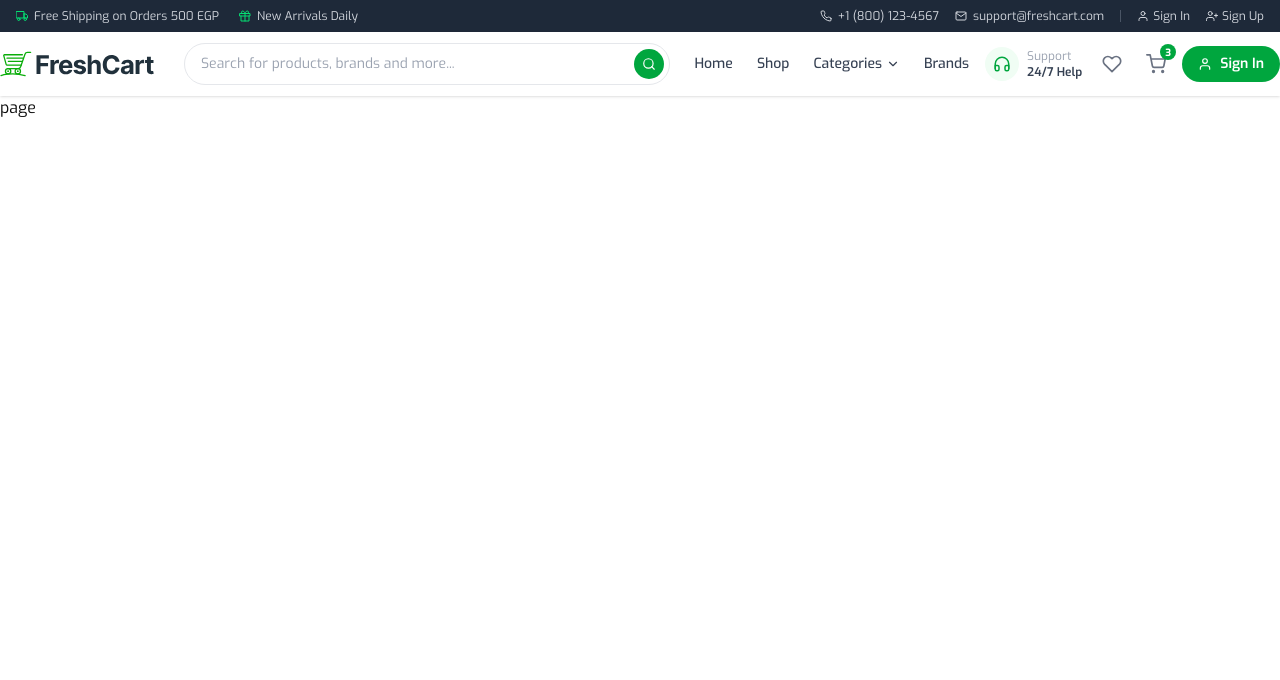
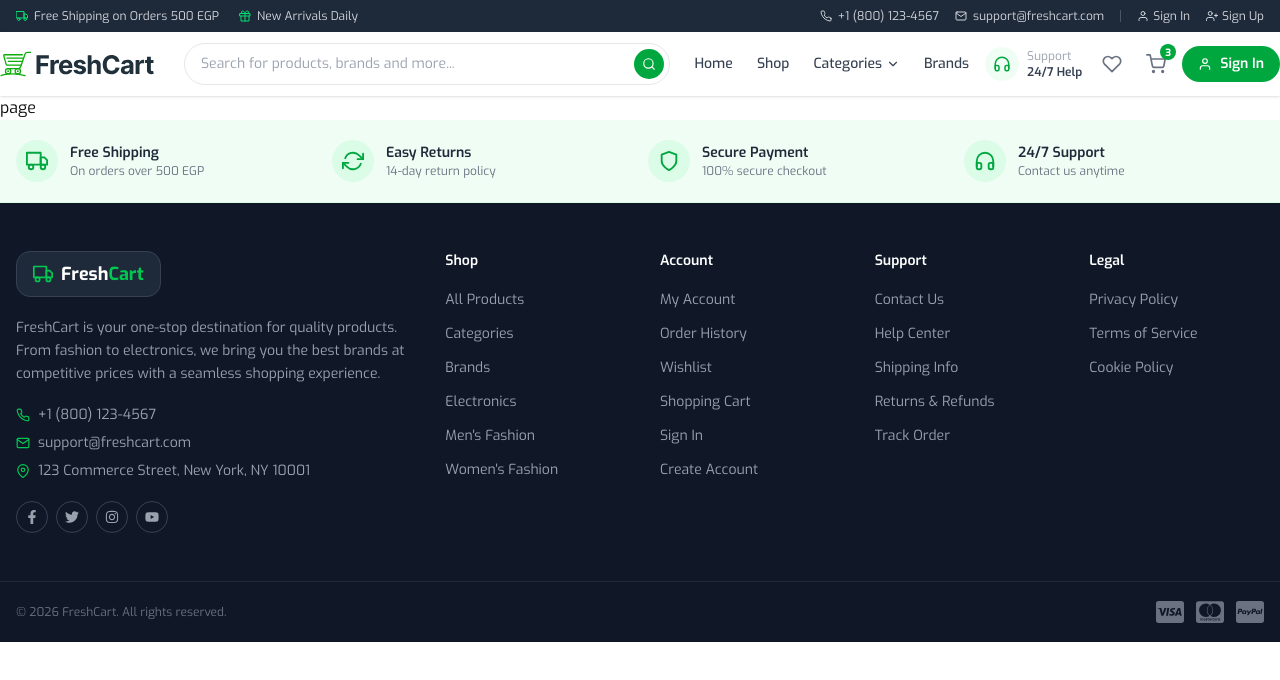
Before and after one commit to YousefSamy2003/Freshcart-E-Commerce-, a Next.js app: page /login in a window 1280 px wide. Shown: the top 680 px of the page. Built offline with nearby package versions, Linux system fonts and the light colour scheme.

Commit message:
complete footer implementation

```diff
--- /dev/null
+++ b/src/app/_components/Footer/Footer.tsx
@@ -0,0 +1,205 @@
+import Link from "next/link";
+import {
+  FiTruck,
+  FiRefreshCw,
+  FiShield,
+  FiHeadphones,
+  FiPhone,
+  FiMail,
+  FiMapPin,
+} from "react-icons/fi";
+import {
+  FaFacebookF,
+  FaTwitter,
+  FaInstagram,
+  FaYoutube,
+  FaCcVisa,
+  FaCcMastercard,
+  FaCcPaypal,
+} from "react-icons/fa";
+
+const badges = [
+  {
+    icon: <FiTruck size={22} />,
+    title: "Free Shipping",
+    sub: "On orders over 500 EGP",
+  },
+  {
+    icon: <FiRefreshCw size={22} />,
+    title: "Easy Returns",
+    sub: "14-day return policy",
+  },
+  {
+    icon: <FiShield size={22} />,
+    title: "Secure Payment",
+    sub: "100% secure checkout",
+  },
+  {
+    icon: <FiHeadphones size={22} />,
+    title: "24/7 Support",
+    sub: "Contact us anytime",
+  },
+];
+
+const links = {
+  Shop: [
+    { label: "All Products", href: "/shop" },
+    { label: "Categories", href: "/categories" },
+    { label: "Brands", href: "/brands" },
+    { label: "Electronics", href: "/categories/electronics" },
+    { label: "Men's Fashion", href: "/categories/mens-fashion" },
+    { label: "Women's Fashion", href: "/categories/womens-fashion" },
+  ],
+  Account: [
+    { label: "My Account", href: "/account" },
+    { label: "Order History", href: "/account/orders" },
+    { label: "Wishlist", href: "/wishlist" },
+    { label: "Shopping Cart", href: "/cart" },
+    { label: "Sign In", href: "/login" },
+    { label: "Create Account", href: "/register" },
+  ],
+  Support: [
+    { label: "Contact Us", href: "/contact" },
+    { label: "Help Center", href: "/help" },
+    { label: "Shipping Info", href: "/shipping" },
+    { label: "Returns & Refunds", href: "/returns" },
+    { label: "Track Order", href: "/track" },
+  ],
+  Legal: [
+    { label: "Privacy Policy", href: "/privacy" },
+    { label: "Terms of Service", href: "/terms" },
+    { label: "Cookie Policy", href: "/cookies" },
+  ],
+};
+
+const socials = [
+  { icon: <FaFacebookF size={14} />, href: "https://facebook.com" },
+  { icon: <FaTwitter size={14} />, href: "https://twitter.com" },
+  { icon: <FaInstagram size={14} />, href: "https://instagram.com" },
+  { icon: <FaYoutube size={14} />, href: "https://youtube.com" },
+];
+
+export default function Footer() {
+  return (
+    <footer>
+      {/* ── Trust Badges ── */}
+      <div className=" bg-green-50 border-b border-green-100  ">
+        <div className="container mx-auto px-4 py-5">
+          <div className="grid grid-cols-2 md:grid-cols-4 gap-4">
+            {badges.map((b) => (
+              <div key={b.title} className="flex items-center gap-3">
+                <div className="bg-green-100 text-green-600 p-2.5 rounded-full shrink-0">
+                  {b.icon}
+                </div>
+                <div>
+                  <p className="text-sm font-semibold text-gray-800">
+                    {b.title}
+                  </p>
+                  <p className="text-xs text-gray-500">{b.sub}</p>
+                </div>
+              </div>
+            ))}
+          </div>
+        </div>
+      </div>
+
+      {/* ── Main Footer ── */}
+      <div className="bg-gray-900 text-gray-400">
+        <div className="container mx-auto px-4 py-12">
+          <div className="grid grid-cols-1 sm:grid-cols-2 lg:grid-cols-6 gap-10">
+            {/* Brand col */}
+            <div className="lg:col-span-2 flex flex-col gap-5">
+              <Link
+                href="/"
+                className="inline-flex items-center gap-2 bg-gray-800 border border-gray-700 px-4 py-2 rounded-xl w-fit"
+              >
+                <FiTruck className="text-green-500" size={20} />
+                <span className="text-white font-bold text-lg">
+                  Fresh<span className="text-green-500">Cart</span>
+                </span>
+              </Link>
+
+              <p className="text-sm leading-relaxed">
+                FreshCart is your one-stop destination for quality products.
+                From fashion to electronics, we bring you the best brands at
+                competitive prices with a seamless shopping experience.
+              </p>
+
+              {/* Contact */}
+              <div className="flex flex-col gap-2 text-sm">
+                <Link
+                  href="tel:+18001234567"
+                  className="flex items-center gap-2 hover:text-white transition-colors"
+                >
+                  <FiPhone className="text-green-500 shrink-0" size={14} />
+                  +1 (800) 123-4567
+                </Link>
+                <Link
+                  href="mailto:support@freshcart.com"
+                  className="flex items-center gap-2 hover:text-white transition-colors"
+                >
+                  <FiMail className="text-green-500 shrink-0" size={14} />
+                  support@freshcart.com
+                </Link>
+                <span className="flex items-center gap-2">
+                  <FiMapPin className="text-green-500 shrink-0" size={14} />
+                  123 Commerce Street, New York, NY 10001
+                </span>
+              </div>
+
+              {/* Social */}
+              <div className="flex items-center gap-2">
+                {socials.map((s, i) => (
+                  <Link
+                    key={i}
+                    href={s.href}
+                    target="_blank"
+                    rel="noopener noreferrer"
+                    className="w-8 h-8 rounded-full border border-gray-700 flex items-center justify-center hover:border-green-500 hover:text-green-500 transition-colors"
+                  >
+                    {s.icon}
+                  </Link>
+                ))}
+              </div>
+            </div>
+
+            {/* Link columns */}
+            {Object.entries(links).map(([title, items]) => (
+              <div key={title}>
+                <h4 className="text-white font-semibold text-sm mb-4">
+                  {title}
+                </h4>
+                <ul className="flex flex-col gap-2.5">
+                  {items.map((item) => (
+                    <li key={item.label}>
+                      <Link
+                        href={item.href}
+                        className="text-sm hover:text-green-400 transition-colors"
+                      >
+                        {item.label}
+                      </Link>
+                    </li>
+                  ))}
+                </ul>
+              </div>
+            ))}
+          </div>
+        </div>
+
+        {/* ── Bottom Bar ── */}
+        <div className="border-t border-gray-800">
+          <div className="container mx-auto px-4 py-4 flex flex-col sm:flex-row items-center justify-between gap-3">
+            <p className="text-xs text-gray-500">
+              © 2026 FreshCart. All rights reserved.
+            </p>
+            <div className="flex items-center gap-3 text-gray-500">
+              <FaCcVisa size={28} />
+              <FaCcMastercard size={28} />
+              <FaCcPaypal size={28} />
+            </div>
+          </div>
+        </div>
+      </div>
+    </footer>
+  );
+}
--- a/src/app/_components/ProductTabs/ProductTabs.tsx
+++ b/src/app/_components/ProductTabs/ProductTabs.tsx
@@ -243,9 +243,9 @@ export default function ProductTabs({ product }) {
   ];
 
   return (
-    <div className="container mx-auto p-6  bg-white rounded-2xl border border-gray-100 shadow-sm my-5 ">
+    <div className="container mx-auto p-6  bg-white rounded-2xl border border-gray-100 shadow-sm my-5  ">
       {/* Tab headers */}
-      <div className="flex border-b border-gray-100 ">
+      <div className="flex border-b border-gray-100 overflow-hidden ">
         {tabs.map((tab) => (
           <button
             key={tab.id}
--- a/src/app/layout.tsx
+++ b/src/app/layout.tsx
@@ -3,6 +3,7 @@ import { Exo, Geist } from "next/font/google";
 import "./globals.css";
 import { cn } from "@/lib/utils";
 import Navbar from "./_components/Navbar/Navbar";
+import Footer from "./_components/Footer/Footer";
 
 const geist = Geist({ subsets: ["latin"], variable: "--font-sans" });
 
@@ -24,12 +25,13 @@ export default function RootLayout({
   return (
     <html lang="en" className={cn("font-sans", geist.variable)}>
       <body className={`${exo.className}  antialiased`}>
-
-
-       {/* navbar  */}
-         <Navbar />
+        {/* navbar  */}
+        <Navbar />
 
         {children}
+
+        {/* Footer  */}
+        <Footer />
       </body>
     </html>
   );
```
